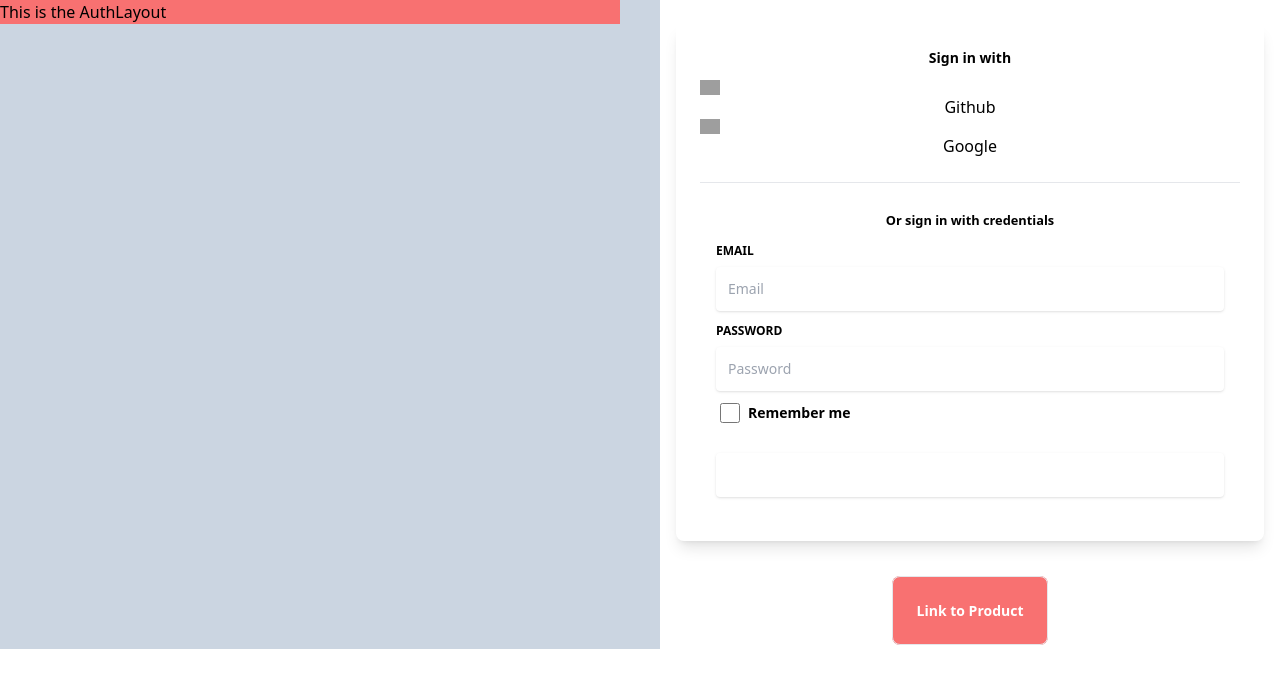
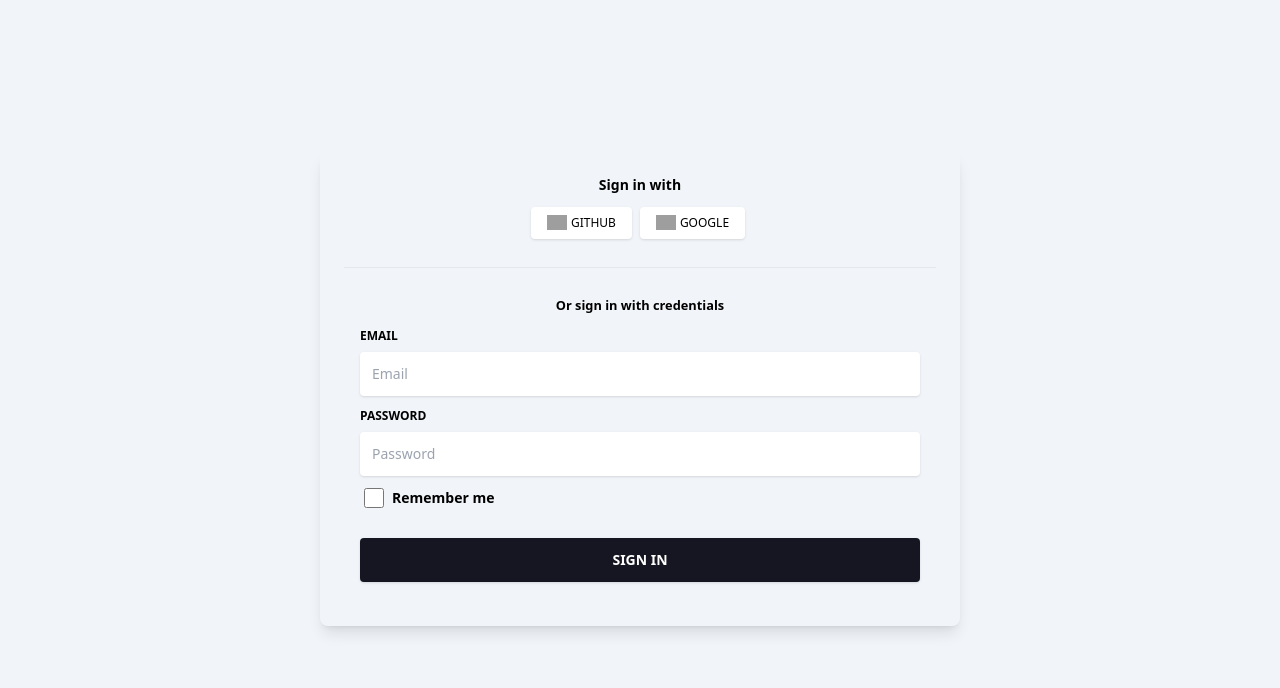
Before and after one commit to cristiandGutierrezb/pets-front-202501, a Next.js app: page /login in a window 1280 px wide. Shown: the top 688 px of the page. Built offline with nearby package versions, Linux system fonts and the light colour scheme; grey boxes are pictures that could not be loaded.

Commit message:
Creacion de tokens de disenio. Aplicando estilizado inicial en modulo de autenticacion

```diff
--- a/app/(auth)/layout.tsx
+++ b/app/(auth)/layout.tsx
@@ -5,18 +5,8 @@ export default function AuthLayout({
  children: React.ReactNode;
 }) {
   return (
-    <html lang="en">
-      <head>
-        <link rel="canonical" href="http://localhost:3000/login" />
-      </head>
-      <body>
-        <main className="flex gap-10 justify-between h-full bg-slate-300">
-          <section className="flex-1 bg-red-400 h-full">This is the AuthLayout</section>
-          <section className="flex-1 h-full">
-            { children }
-          </section>
-        </main>
-      </body>
-    </html>
+    <main className="h-[100dvh] flex justify-center items-center bg-slate-100">
+      { children }
+    </main>
   );
 }
--- a/components/molecules/Header.tsx
+++ b/components/molecules/Header.tsx
@@ -24,7 +24,7 @@ export default function Header() {
                 </button>
               </div>
             </div>
-            <div className="flex flex-col md:flex-row hidden md:block -mx-2">
+            <div className="flex flex-col md:flex-row md:block">
               <a
                 href="#"
                 className="text-gray-800 rounded hover:bg-gray-900 hover:text-gray-100 hover:font-medium py-2 px-2 md:mx-2"
@@ -37,12 +37,12 @@ export default function Header() {
               >
                 About
               </a>
-              <a
-                href="#"
+              <Link
+                href="/login"
                 className="text-gray-800 rounded hover:bg-gray-900 hover:text-gray-100 hover:font-medium py-2 px-2 md:mx-2"
               >
-                Contact
-              </a>
+                Login
+              </Link>
             </div>
           </div>
         </nav>
--- a/modules/auth/ScreenLogin.tsx
+++ b/modules/auth/ScreenLogin.tsx
@@ -5,8 +5,8 @@ import { standarInput } from '@/utils/Tokens';
 
 export default function ScreenLogin() {
   return (
-    <section className="bg-white">
-      <div className="w-full px-4 mx-auto pt-6">
+    <section className="max-w-screen-sm mx-auto w-1/2">
+      <div className="bg-slate-100 w-full mx-auto">
         <div className="relative flex flex-col min-w-0 break-words w-full mb-6 shadow-lg rounded-lg bg-blueGray-200 border-0">
           <div className="rounded-t mb-0 px-6 py-6">
             <div className="text-center mb-3">
@@ -15,12 +15,12 @@ export default function ScreenLogin() {
               </h6>
             </div>
             <div className="btn-wrapper text-center">
-              {/* <button className="bg-white active:bg-blueGray-50 text-blueGray-700 font-normal px-4 py-2 rounded outline-none focus:outline-none mr-2 mb-1 uppercase shadow hover:shadow-md inline-flex items-center hover:font-bold text-xs ease-linear transition-all duration-150" type="button" />
-                </button> */}
-              <Image width={50} height={50} alt="..." className="w-5 mr-1" src="https://demos.creative-tim.com/notus-js/assets/img/github.svg" /> Github
-              {/* <button className="bg-white active:bg-blueGray-50 text-blueGray-700 font-normal px-4 py-2 rounded outline-none focus:outline-none mr-1 mb-1 uppercase shadow hover:shadow-md inline-flex items-center hover:font-bold text-xs ease-linear transition-all duration-150" type="button" />
-              </button> */}
-              <Image width={50} height={50} alt="..." className="w-5 mr-1" src="https://demos.creative-tim.com/notus-js/assets/img/google.svg" /> Google
+              <button className="bg-white active:bg-blueGray-50 text-blueGray-700 font-normal px-4 py-2 rounded outline-none focus:outline-none mr-2 mb-1 uppercase shadow hover:shadow-md inline-flex items-center hover:font-bold text-xs ease-linear transition-all duration-150" type="button">
+                <Image width={50} height={50} alt="..." className="w-5 mr-1" src="https://demos.creative-tim.com/notus-js/assets/img/github.svg" /> Github
+              </button>
+              <button className="bg-white active:bg-blueGray-50 text-blueGray-700 font-normal px-4 py-2 rounded outline-none focus:outline-none mr-1 mb-1 uppercase shadow hover:shadow-md inline-flex items-center hover:font-bold text-xs ease-linear transition-all duration-150" type="button" >
+                <Image width={50} height={50} alt="..." className="w-5 mr-1" src="https://demos.creative-tim.com/notus-js/assets/img/google.svg" /> Google
+              </button>
 
             </div>
             <hr className="mt-6 border-b-1 border-blueGray-300" />
@@ -45,25 +45,12 @@ export default function ScreenLogin() {
                 </label>
               </div>
               <div className="text-center mt-6">
-                <button className="bg-blueGray-800 text-white active:bg-blueGray-600 text-sm font-bold uppercase px-6 py-3 rounded shadow hover:shadow-lg outline-none focus:outline-none mr-1 mb-1 w-full ease-linear transition-all duration-150" type="button"> Sign In </button>
+                <button className="bg-primary text-white active:bg-blueGray-600 text-sm font-bold uppercase px-6 py-3 rounded shadow hover:shadow-lg outline-none focus:outline-none mr-1 mb-1 w-full ease-linear transition-all duration-150" type="button"> Sign In </button>
               </div>
             </form>
           </div>
         </div>
       </div>
-      <footer className="relative pt-8 pb-6 mt-2">
-        <div className="container mx-auto px-2">
-          <div className="flex flex-wrap items-center md:justify-between justify-center">
-            <div className="w-full md:w-6/12 px-4 mx-auto text-center">
-              <div className="text-sm text-blueGray-500 font-semibold py-1">
-                <Link href='/marketplace/product' className="border bg-red-400 text-white rounded-lg p-6">
-                  Link to Product
-                </Link>
-              </div>
-            </div>
-          </div>
-        </div>
-      </footer>
     </section>
   )
 }
--- a/utils/Tokens.ts
+++ b/utils/Tokens.ts
@@ -1,3 +1,3 @@
 export const standarInput = 'border-0 px-3 py-3 placeholder-blueGray-300 text-blueGray-600 bg-white rounded text-sm shadow focus:outline-none focus:ring w-full ease-linear transition-all duration-150'
 
-export const bgPrimary = 'bg-[#5e72e4]'
+export const standarContainer = 'p-4 rounded-lg bg-slate-200 flex flex-col'
```
